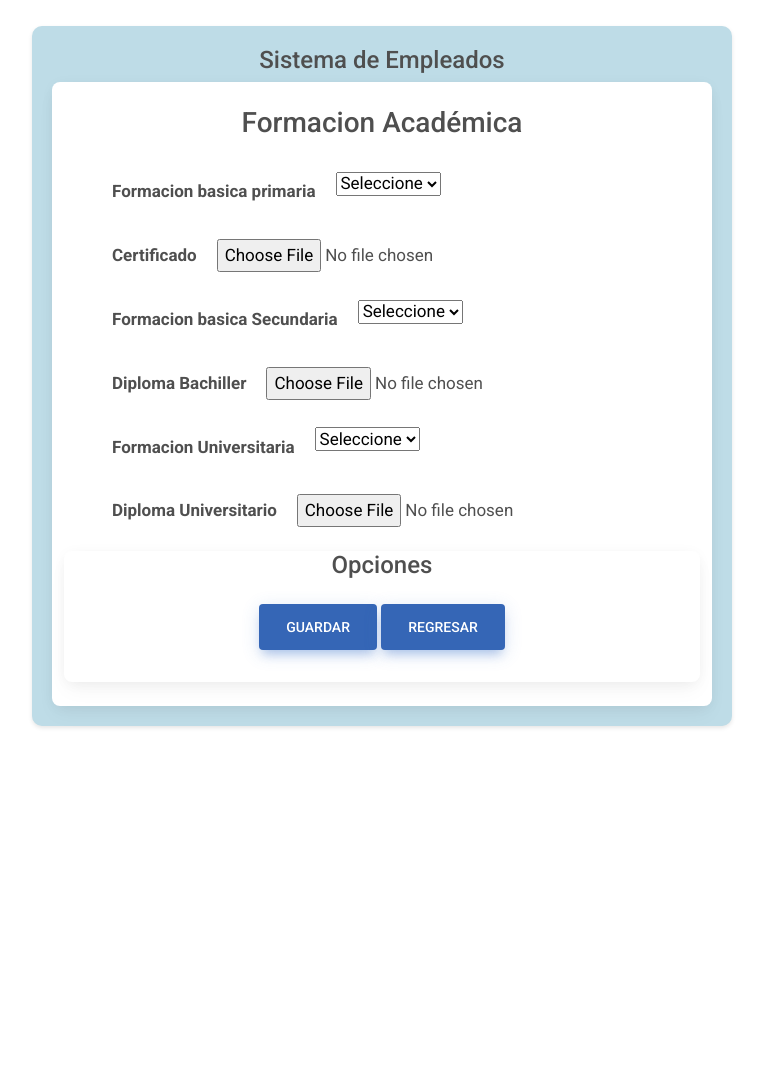
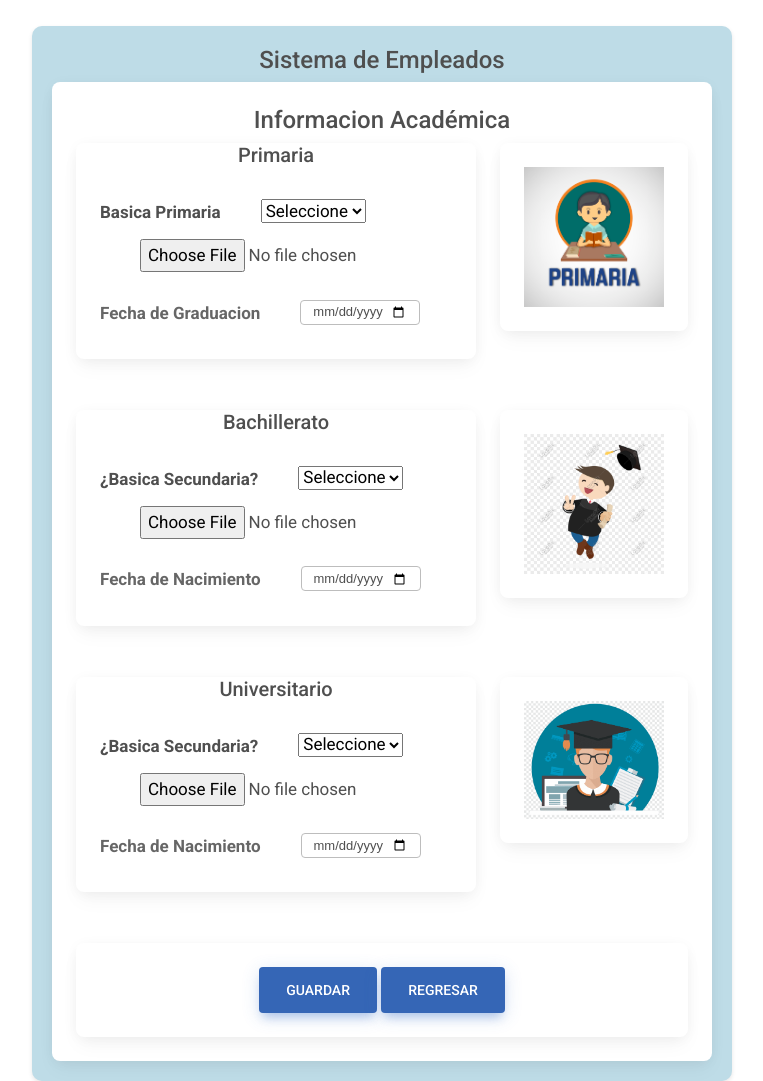
Before and after one commit to Niko3838/Empleados_POO, a website: page Opcion1.html in a window 1280 px wide. Shown: the whole page, without its empty margins (258-1021 px from the left). Before the commit the page ends 800 px from the top, so only its background shows below. Drawn offline with Linux system fonts and the light colour scheme.

Commit message:
opcion 1 diseño de interfaz  @lucho

```diff
--- a/Opcion1.html
+++ b/Opcion1.html
@@ -22,83 +22,133 @@
     <link rel="stylesheet" href="css/style.css">
   </head>
   <body>
+
     <br>
     <div class="area container">
       <h4 align="center">Sistema de Empleados</h4>
       <div class="card">
         <div class="card-body">
           <div class="row">
-            <h3 align="center">Formacion Académica </h3>
-            <!--***********************************-->
-            <div class="col-sm-12">
-              <div class="container-fluid">
+            <h4 align="center">Informacion Académica </h4>
+            <div class="col-sm-8">
+              <div class="card">
+                <h5 align="center">Primaria </h5>
                 <div class="card-body tamaño">
-                      <!--Muestra los imput-->
-
                       <div class="form-group">
-                        <label for="exampleFormControlSelect1">Formacion basica primaria</label>
+                        <label for="exampleFormControlSelect1">Basica Primaria</label>
                         <select class="custom-select custom-select-lg mb-3">
                           <option selected>Seleccione </option>
                           <option value="1">Si</option>
                           <option value="2">No</option>
                         </select>
                       </div>
-                      <br>
-                      <form>
                         <div class="form-group">
-                          <label for="exampleFormControlFile1">Certificado</label>
-                          <input type="file" class="form-control-file" id="bachillerato">
-                        </div>
-                      </form>
+                        <label for="exampleFormControlFile1"></label>
+                        <input type="file" class="form-control-file" id="exampleFormControlFile1">
+                      </div>
                       <br>
                       <div class="form-group">
-                        <label for="exampleFormControlSelect1">Formacion basica Secundaria</label>
+                        <label class="form-label">Fecha de Graduacion</label>
+                        <input type="date" id="nacimiento" class="form-control custom-input " />
+                      </div>
+
+
+                </div>
+              </div>
+            </div>
+            <div class="col-sm-4">
+              <div class="card">
+                <div class="card-body">
+                  <img src="img/Icono-Primaria_Mesa-de-trabajo-1.jpg" alt="">
+                </div>
+              </div>
+            </div>
+          </div>
+          <!--***********************************-->
+          <div class="row">
+
+            <div class="col-sm-8">
+              <br>
+              <br>
+              <div class="card">
+                <h5 align="center">Bachillerato </h5>
+                <div class="card-body tamaño">
+                      <div class="form-group">
+                        <label for="exampleFormControlSelect1">¿Basica Secundaria?</label>
                         <select class="custom-select custom-select-lg mb-3">
                           <option selected>Seleccione </option>
                           <option value="1">Si</option>
                           <option value="2">No</option>
                         </select>
                       </div>
-                      <br>
-                      <form>
-                        <div class="form-group">
-                          <label for="exampleFormControlFile1">Diploma Bachiller</label>
-                          <input type="file" class="form-control-file" id="exampleFormControlFile1">
-                        </div>
-                      </form>
+                        <div class="form-group"  >
+                        <label for="exampleFormControlFile1"></label>
+                        <input type="file" class="form-control-file" id="exampleFormControlFile1">
+                      </div>
                       <br>
                       <div class="form-group">
-                        <label for="exampleFormControlSelect1">Formacion Universitaria</label>
+                        <label class="form-label">Fecha de Nacimiento</label>
+                        <input type="date" id="nacimiento" class="form-control custom-input " />
+                      </div>
+
+
+                </div>
+              </div>
+            </div>
+            <div class="col-sm-4">
+              <br>
+              <br>
+
+              <div class="card">
+                <div class="card-body">
+                  <img src="img/1cd89105aff262eeaf6dae60607762f7.png_wh860.png" alt="">
+                </div>
+              </div>
+            </div>
+          </div>
+          <!--***********************************-->
+          <div class="row">
+
+            <div class="col-sm-8">
+              <br>
+              <br>
+              <div class="card">
+                <h5 align="center">Universitario </h5>
+                <div class="card-body tamaño">
+                      <div class="form-group">
+                        <label for="exampleFormControlSelect1">¿Basica Secundaria?</label>
                         <select class="custom-select custom-select-lg mb-3">
                           <option selected>Seleccione </option>
                           <option value="1">Si</option>
                           <option value="2">No</option>
                         </select>
                       </div>
+                        <div class="form-group"  >
+                        <label for="exampleFormControlFile1"></label>
+                        <input type="file" class="form-control-file" id="exampleFormControlFile1">
+                      </div>
                       <br>
-                      <form>
-                        <div class="form-group">
-                          <label for="exampleFormControlFile1">Diploma Universitario</label>
-                          <input type="file" class="form-control-file" id="exampleFormControlFile1">
-                        </div>
-                      </form>
+                      <div class="form-group">
+                        <label class="form-label">Fecha de Nacimiento</label>
+                        <input type="date" id="nacimiento" class="form-control custom-input " />
+                      </div>
 
 
                 </div>
               </div>
             </div>
-            <!--***********************************-->
-
-          <!--***********************************-->
-          <br>
-
-          <!--***********************************-->
-          <br>
-
-          <br>
-
-          <div class="card">
-            <h4 align="center">Opciones</p>
+            <div class="col-sm-4">
+              <br> <br>
+              <div class="card">
+                <div class="card-body">
+                  <img src="img/universidad.png" alt="">
+                </div>
+              </div>
+            </div>
+          </div>
+           <!-- Fin informacion academica  -->
+            <br><br>
+           <div class="card">
             <div class="card-body tamaño" align="center">
               <p>
                 <a href="#" class="btn btn-primary btn-lg active" role="button" aria-pressed="true">Guardar</a>
@@ -108,12 +158,9 @@
             </div>
           </div>
 
-
-
         </div>
       </div>
     </div>
-
 
 
     <!-- MDB -->
--- a/css/style.css
+++ b/css/style.css
@@ -32,10 +32,10 @@
   /*Escritura en una sola linea */
   .form-group {
     display: flex;
-    align-items: center;
+    align-items: rigth;
   }
   .form-group label {
-    margin-right: 20px;
+    margin-right: 40px;
   }
   .form-group button{
     height: 25px;
@@ -57,7 +57,7 @@
   }
 
   .btn:hover {
-    background-color: rgb(85, 224, 224); /* Cambia el color de fondo al gris al pasar el mouse por encima */
+    background-color: rgb(30, 233, 233); /* Cambia el color de fondo al gris al pasar el mouse por encima */
   }
 
   .form-control {
```
Also changed, not shown: index.html (+6 -7 lines), img/1cd89105aff262eeaf6dae60607762f7.png_wh860.png (added), img/Icono-Primaria_Mesa-de-trabajo-1.jpg (added), img/nino-gafas-sentado-aula-estudiando.jpg (added), img/universidad.png (added).
